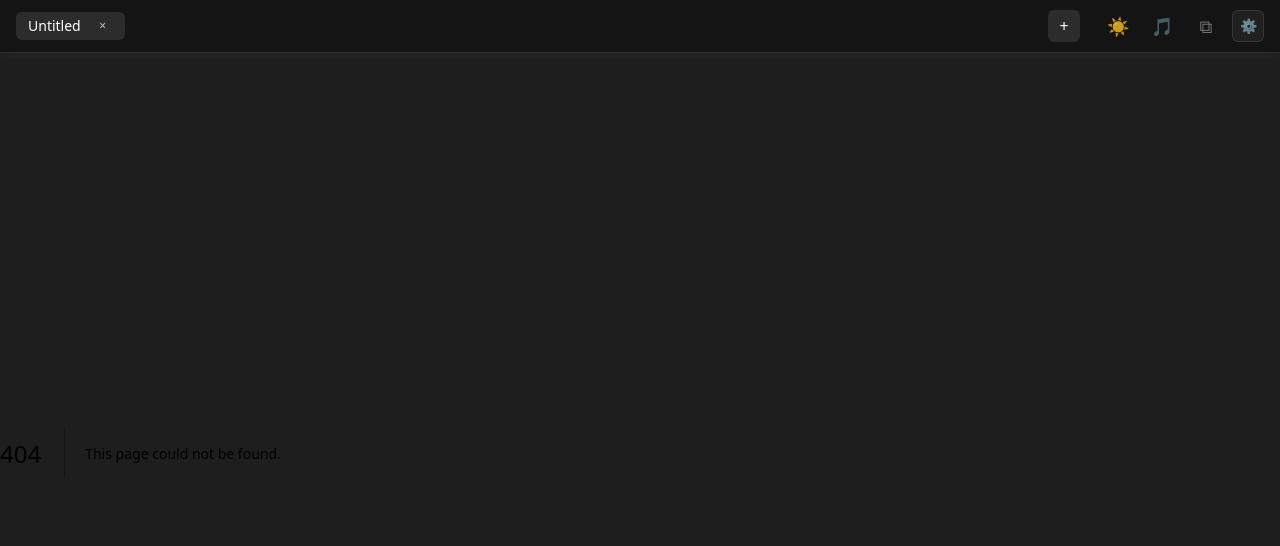
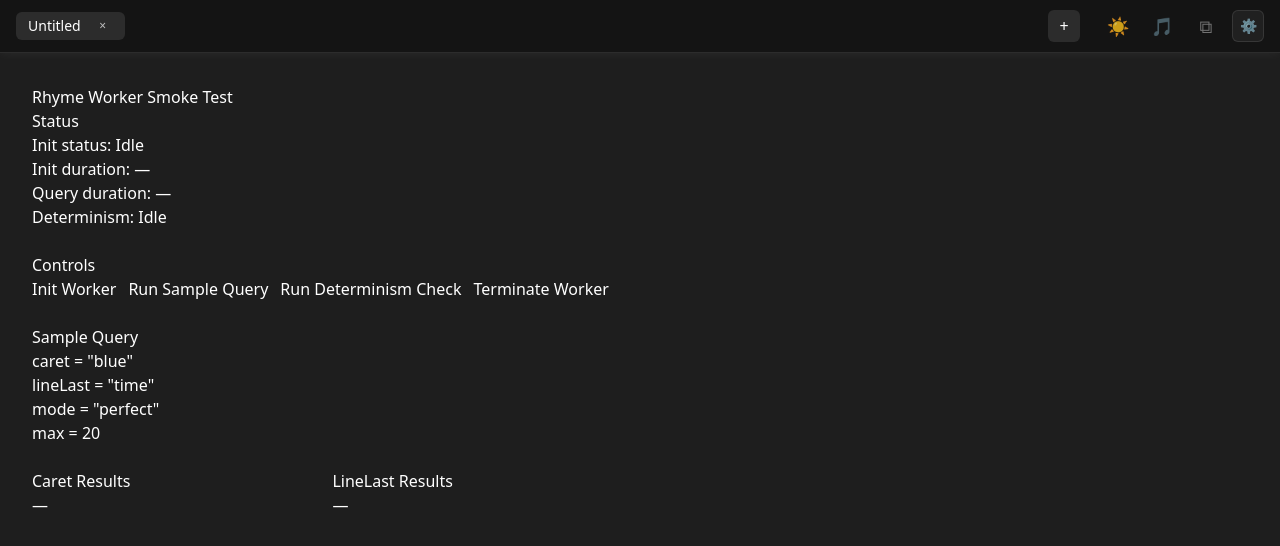
Before and after one commit to ClayTheMisfit/rhyme-lines, a Next.js app: page /dev/rhyme-worker-smoke in a window 1280 px wide. Before the commit this address had no page. Shown: the top 546 px of the page. Built offline with nearby package versions, Linux system fonts and the light colour scheme.

Commit message:
Add rhyme worker smoke test page (#72)

```diff
--- /dev/null
+++ b/src/app/dev/rhyme-worker-smoke/page.tsx
@@ -0,0 +1,272 @@
+"use client"
+
+import { useCallback, useEffect, useRef, useState } from 'react'
+
+import { createRhymeWorkerClient } from '@/lib/rhyme-db/rhymeWorkerClient'
+import type { Mode } from '@/lib/rhyme-db/queryRhymes'
+
+const sampleQuery = {
+  targets: { caret: 'blue', lineLast: 'time' },
+  mode: 'perfect' as Mode,
+  max: 20,
+}
+
+type InitStatus = 'Idle' | 'Initializing' | 'Ready' | 'Error'
+
+type DeterminismStatus = 'Idle' | 'Running' | 'PASS' | 'FAIL'
+
+type DiffInfo = {
+  label: 'caret' | 'lineLast'
+  index: number
+  aValue: string
+  bValue: string
+}
+
+const compareArrays = (label: 'caret' | 'lineLast', a: string[] = [], b: string[] = []) => {
+  const maxIndex = Math.max(a.length, b.length)
+  for (let index = 0; index < maxIndex; index += 1) {
+    const aValue = a[index]
+    const bValue = b[index]
+    if (aValue !== bValue) {
+      return {
+        label,
+        index,
+        aValue: aValue ?? '∅',
+        bValue: bValue ?? '∅',
+      }
+    }
+  }
+
+  return null
+}
+
+const formatDuration = (value: number | null) => {
+  if (value === null) {
+    return '—'
+  }
+  return `${Math.round(value)} ms`
+}
+
+export default function RhymeWorkerSmokePage() {
+  const isProduction = process.env.NODE_ENV === 'production'
+  const workerRef = useRef<ReturnType<typeof createRhymeWorkerClient> | null>(null)
+  const [initStatus, setInitStatus] = useState<InitStatus>('Idle')
+  const [initError, setInitError] = useState<string | null>(null)
+  const [queryError, setQueryError] = useState<string | null>(null)
+  const [initDurationMs, setInitDurationMs] = useState<number | null>(null)
+  const [queryDurationMs, setQueryDurationMs] = useState<number | null>(null)
+  const [caretResults, setCaretResults] = useState<string[]>([])
+  const [lineLastResults, setLineLastResults] = useState<string[]>([])
+  const [determinismStatus, setDeterminismStatus] = useState<DeterminismStatus>('Idle')
+  const [determinismDiff, setDeterminismDiff] = useState<DiffInfo | null>(null)
+
+  const getClient = useCallback(() => {
+    if (isProduction) {
+      return null
+    }
+    if (!workerRef.current) {
+      workerRef.current = createRhymeWorkerClient()
+    }
+    return workerRef.current
+  }, [isProduction])
+
+  const resetResults = useCallback(() => {
+    setCaretResults([])
+    setLineLastResults([])
+  }, [])
+
+  const handleInit = useCallback(async () => {
+    const client = getClient()
+    if (!client) {
+      return
+    }
+    setInitStatus('Initializing')
+    setInitError(null)
+    setQueryError(null)
+    setDeterminismStatus('Idle')
+    setDeterminismDiff(null)
+    resetResults()
+
+    const start = performance.now()
+    try {
+      await client.init()
+      setInitDurationMs(performance.now() - start)
+      setInitStatus('Ready')
+    } catch (error) {
+      const message = error instanceof Error ? error.message : 'Unknown error'
+      setInitDurationMs(performance.now() - start)
+      setInitStatus('Error')
+      setInitError(
+        `${message}. Verify public/rhyme-db/rhyme-db.v1.json exists. Run: npm run build:rhyme-db`,
+      )
+    }
+  }, [getClient, resetResults])
+
+  const runSampleQuery = useCallback(async () => {
+    const client = getClient()
+    if (!client || initStatus !== 'Ready') {
+      setQueryError('Worker not initialized')
+      return
+    }
+
+    setQueryError(null)
+    setDeterminismStatus('Idle')
+    setDeterminismDiff(null)
+
+    const start = performance.now()
+    try {
+      const results = await client.getRhymes(sampleQuery)
+      setQueryDurationMs(performance.now() - start)
+      setCaretResults(results.caret ?? [])
+      setLineLastResults(results.lineLast ?? [])
+    } catch (error) {
+      const message = error instanceof Error ? error.message : 'Unknown error'
+      setQueryDurationMs(performance.now() - start)
+      setQueryError(message)
+    }
+  }, [getClient, initStatus])
+
+  const runDeterminismCheck = useCallback(async () => {
+    const client = getClient()
+    if (!client || initStatus !== 'Ready') {
+      setQueryError('Worker not initialized')
+      return
+    }
+
+    setQueryError(null)
+    setDeterminismStatus('Running')
+    setDeterminismDiff(null)
+
+    try {
+      const first = await client.getRhymes(sampleQuery)
+      const second = await client.getRhymes(sampleQuery)
+
+      const caretDiff = compareArrays('caret', first.caret ?? [], second.caret ?? [])
+      const lineLastDiff = compareArrays('lineLast', first.lineLast ?? [], second.lineLast ?? [])
+      const diff = caretDiff ?? lineLastDiff
+
+      if (diff) {
+        setDeterminismStatus('FAIL')
+        setDeterminismDiff(diff)
+      } else {
+        setDeterminismStatus('PASS')
+        setDeterminismDiff(null)
+      }
+    } catch (error) {
+      const message = error instanceof Error ? error.message : 'Unknown error'
+      setDeterminismStatus('FAIL')
+      setDeterminismDiff({
+        label: 'caret',
+        index: 0,
+        aValue: 'Error',
+        bValue: message,
+      })
+    }
+  }, [getClient, initStatus])
+
+  const handleTerminate = useCallback(() => {
+    if (workerRef.current) {
+      workerRef.current.terminate()
+      workerRef.current = null
+    }
+    setInitStatus('Idle')
+    setInitError(null)
+    setQueryError(null)
+    setInitDurationMs(null)
+    setQueryDurationMs(null)
+    setDeterminismStatus('Idle')
+    setDeterminismDiff(null)
+    resetResults()
+  }, [resetResults])
+
+  useEffect(() => {
+    return () => {
+      if (workerRef.current) {
+        workerRef.current.terminate()
+        workerRef.current = null
+      }
+    }
+  }, [])
+
+  if (isProduction) {
+    return <div>Dev-only page disabled in production.</div>
+  }
+
+  return (
+    <main style={{ padding: '2rem', fontFamily: 'system-ui, sans-serif' }}>
+      <h1>Rhyme Worker Smoke Test</h1>
+
+      <section style={{ marginBottom: '1.5rem' }}>
+        <h2>Status</h2>
+        <p>Init status: {initStatus}</p>
+        {initError ? <p style={{ color: 'crimson' }}>{initError}</p> : null}
+        {queryError ? <p style={{ color: 'crimson' }}>{queryError}</p> : null}
+        <p>Init duration: {formatDuration(initDurationMs)}</p>
+        <p>Query duration: {formatDuration(queryDurationMs)}</p>
+        <p>Determinism: {determinismStatus}</p>
+        {determinismDiff ? (
+          <p style={{ color: 'crimson' }}>
+            Diff at {determinismDiff.label}[{determinismDiff.index}]:
+            {' '}
+            {determinismDiff.aValue} ≠ {determinismDiff.bValue}
+          </p>
+        ) : null}
+      </section>
+
+      <section style={{ marginBottom: '1.5rem' }}>
+        <h2>Controls</h2>
+        <div style={{ display: 'flex', gap: '0.75rem', flexWrap: 'wrap' }}>
+          <button type="button" onClick={handleInit}>
+            Init Worker
+          </button>
+          <button type="button" onClick={runSampleQuery}>
+            Run Sample Query
+          </button>
+          <button type="button" onClick={runDeterminismCheck}>
+            Run Determinism Check
+          </button>
+          <button type="button" onClick={handleTerminate}>
+            Terminate Worker
+          </button>
+        </div>
+      </section>
+
+      <section style={{ marginBottom: '1.5rem' }}>
+        <h2>Sample Query</h2>
+        <ul>
+          <li>caret = "{sampleQuery.targets.caret}"</li>
+          <li>lineLast = "{sampleQuery.targets.lineLast}"</li>
+          <li>mode = "{sampleQuery.mode}"</li>
+          <li>max = {sampleQuery.max}</li>
+        </ul>
+      </section>
+
+      <section style={{ display: 'grid', gap: '1.5rem', gridTemplateColumns: 'repeat(auto-fit, minmax(240px, 1fr))' }}>
+        <div>
+          <h2>Caret Results</h2>
+          {caretResults.length === 0 ? (
+            <p>—</p>
+          ) : (
+            <ol>
+              {caretResults.map((result) => (
+                <li key={`caret-${result}`}>{result}</li>
+              ))}
+            </ol>
+          )}
+        </div>
+        <div>
+          <h2>LineLast Results</h2>
+          {lineLastResults.length === 0 ? (
+            <p>—</p>
+          ) : (
+            <ol>
+              {lineLastResults.map((result) => (
+                <li key={`lineLast-${result}`}>{result}</li>
+              ))}
+            </ol>
+          )}
+        </div>
+      </section>
+    </main>
+  )
+}
```
